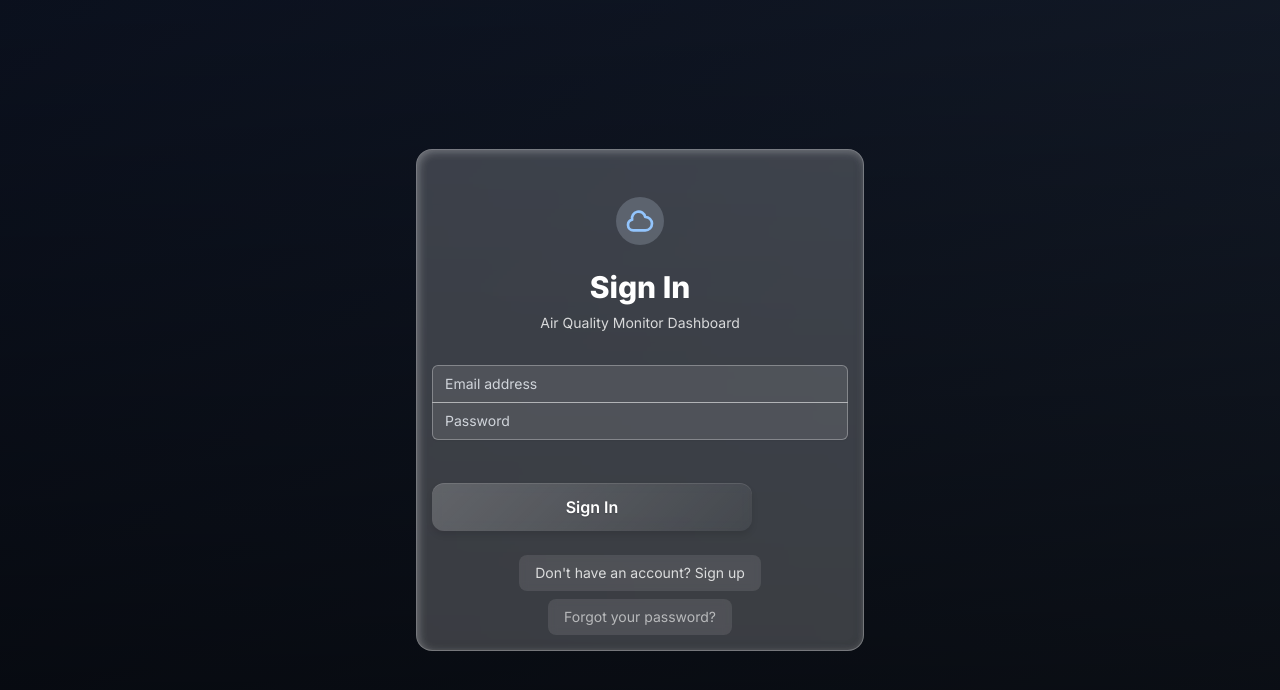
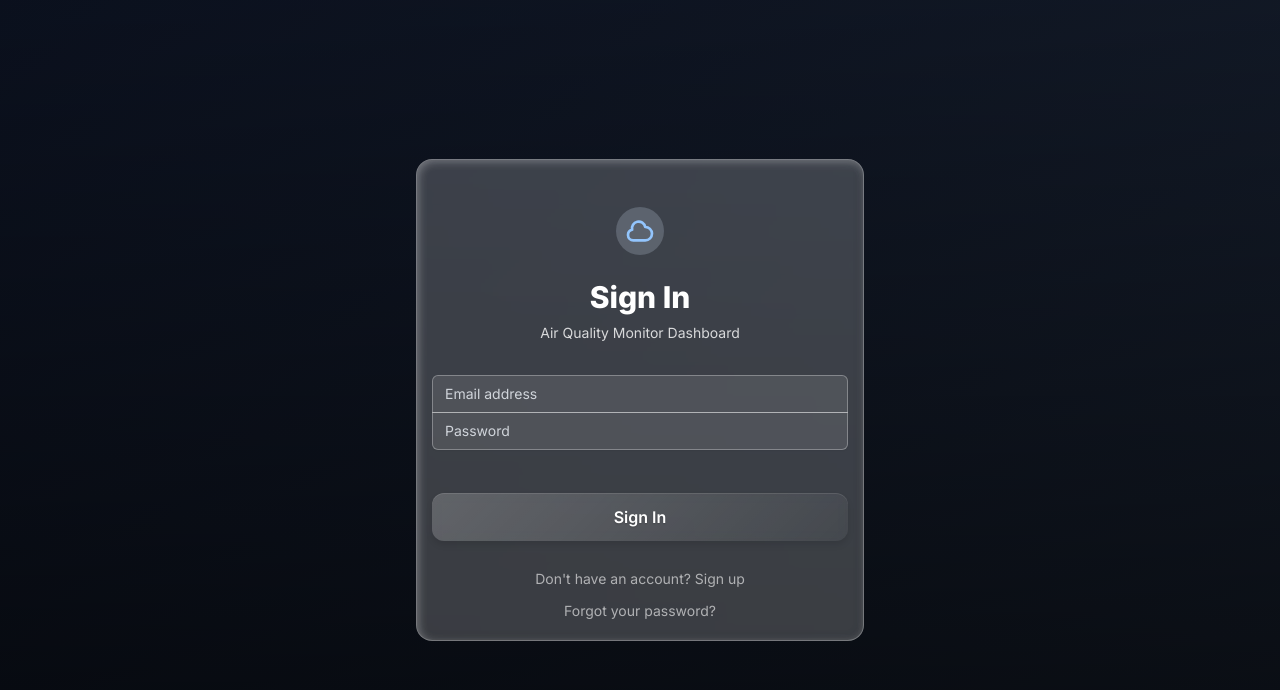
Before and after one commit to Drakaniia/ESP32AirQualityMonitor, a Next.js app in the folder dashboard/: page /login in a window 1280 px wide. Shown: the top 690 px of the page. Built offline with nearby package versions, Linux system fonts and the light colour scheme; no server answers.

Commit message:
Remove white background and hover effects from login buttons

```diff
--- a/dashboard/src/app/login/page.tsx
+++ b/dashboard/src/app/login/page.tsx
@@ -181,7 +181,7 @@ export default function LoginPage() {
                   setLoading(false);
                 }
               }}
-              className="max-w-xs w-full text-center py-2"
+              className="w-full text-center py-2"
               disabled={loading}
             >
               {loading ? (
@@ -192,10 +192,10 @@ export default function LoginPage() {
             </GlassButton>
           </div>
 
-          <div className="text-center space-y-2">
+          <div className="text-center space-y-1">
             <button
               type="button"
-              className="text-white/80 hover:text-white text-sm px-4 py-2 rounded-lg backdrop-blur-sm bg-white/10 hover:bg-white/20 transition-all duration-200"
+              className="text-white/60 text-sm px-3 py-1 rounded-lg"
               onClick={() => {
                 setIsSignUp(!isSignUp)
                 setError('')
@@ -209,7 +209,7 @@ export default function LoginPage() {
               <div>
                 <button
                   type="button"
-                  className="text-white/60 hover:text-white text-sm px-4 py-2 rounded-lg backdrop-blur-sm bg-white/10 hover:bg-white/20 transition-all duration-200"
+                  className="text-white/60 text-sm px-3 py-1 rounded-lg"
                   onClick={() => setShowPasswordReset(!showPasswordReset)}
                 >
                   Forgot your password?
```
